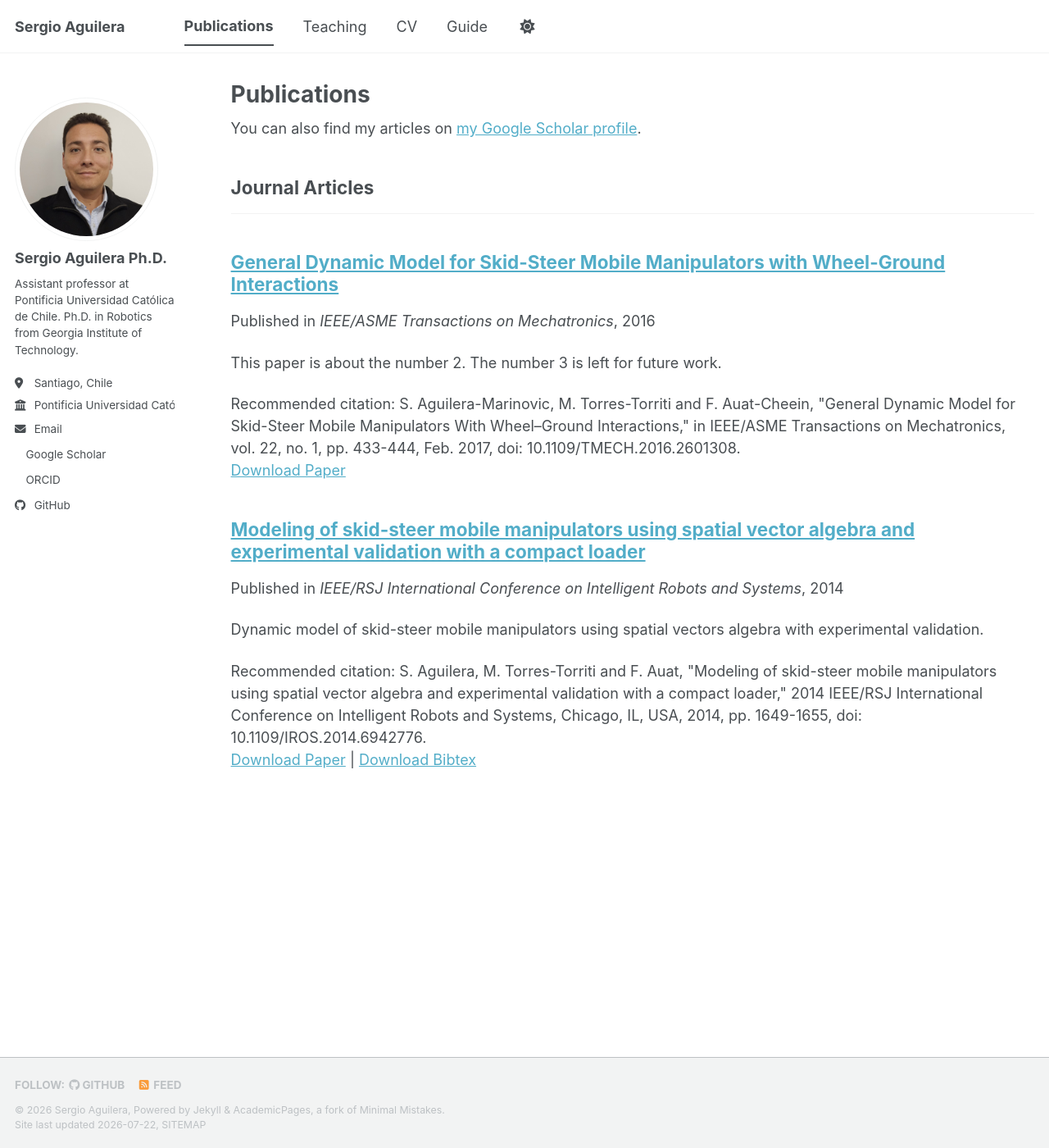
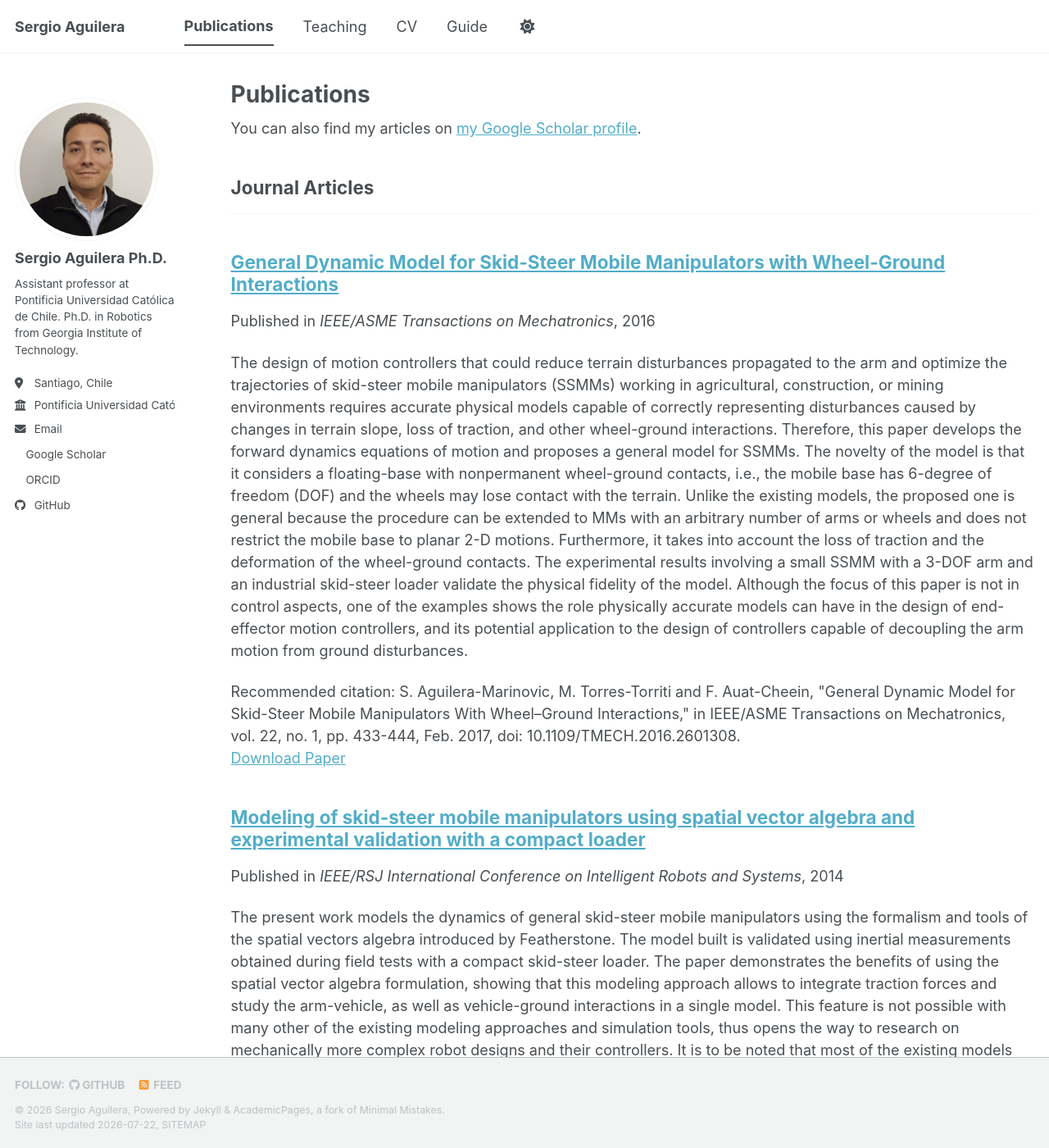
Before and after one commit to sfaguile-uc/sfaguile-uc.github.io, a Jekyll site: the page built from _pages/publications.html, in a window 1280 px wide and 1400 px high. Shown: the whole window at 82% size. Built offline with Jekyll 4.4.1, drawn with Linux system fonts in a browser that asks for light colours; a style sheet for code colours, icons or effects is not loaded; some of the changed text lies outside the part shown.

Commit message:
testing excerpt deletion on papers

```diff
--- a/_publications/2016_TM_general_dynamic_model_MM_wheel_interaction.md
+++ b/_publications/2016_TM_general_dynamic_model_MM_wheel_interaction.md
@@ -3,7 +3,7 @@ title: "General Dynamic Model for Skid-Steer Mobile Manipulators with Wheel-Grou
 collection: publications
 category: manuscripts
 permalink: /publication/2016_TM_general_dynamic_model_MM_wheel_interaction
-excerpt: 'This paper is about the number 2. The number 3 is left for future work.'
+#excerpt: 'Generalized model for SSMM with wheel-ground interactions with experimental validation'
 date: 2016-08-18
 venue: 'IEEE/ASME Transactions on Mechatronics'
 #slidesurl: 'https://academicpages.github.io/files/slides2.pdf'
```
Also changed, not shown: _publications/2014_IROS_skid-steer_mobile_manipulator.md (+1 -1 lines).
